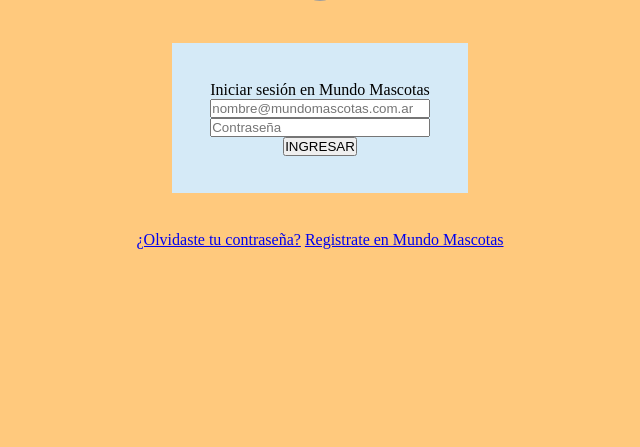
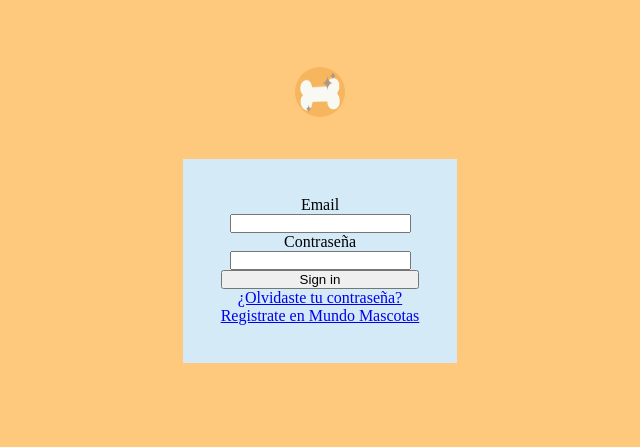
Before and after one commit to Coumas90/grupo_7_MundoMascotas, a Node server app: template views/login.html in a window 1280 px wide. Shown: the part 353-800 px from the top of the page, without its empty margins (320-960 px from the left). Run offline with Node 20, Linux system fonts and the light colour scheme; the template is opened without the code that fills it, so the values that code supplies are empty; grey boxes are pictures that could not be loaded.

Commit message:
Subiendo modificaciones 16/10

```diff
--- a/public/css/login.css
+++ b/public/css/login.css
@@ -8,9 +8,6 @@
     background-color: #FFC97D;
 }
 
-header{
-    display: flex;
-}
 .barra-de-busqueda{
     flex-grow: 4;
 }
@@ -19,6 +16,11 @@
     height: 50px;
     border-radius: 120ch;
     bottom:2cm;
+    margin-top: 4cm;
+}
+img.logo-banner{
+    width:100%;
+    height: 7cm;
 }
 
 section{
--- a/views/index.html
+++ b/views/index.html
@@ -35,7 +35,7 @@
                     </span>
                 </span>
                 <button class="btn btn-primary" type="submit">Ayuda</button>
-                <button class="btn btn-primary" type="submit">Mi cuenta</button>
+                <button class="btn btn-primary" type="submit"><a href="/login.html">Mi cuenta</a></button>
                 <span><a href="/productCart"><i class="fas fa-shopping-basket"></i></a></span>
             </nav>
         <nav>
--- a/views/login.html
+++ b/views/login.html
@@ -11,11 +11,11 @@
         </head>
         <body>
             <header>
-                <div class ="logo-banner"><img class="logo-banner" src = "images/Captura de Pantalla 2022-10-05 a la(s) 17.24.07.png" alt="Banner Mundo Mascotas"></div>
+                <div class ="logo-banner"><img class="logo-banner" src = "images/logos/logo1.png" alt="Banner Mundo Mascotas"></div>
             </header>
             <section class="form-login">
-                <div><img class="logo-chico" src = "images/Captura de Pantalla 2022-10-05 a la(s) 17.29.13.png" alt="Banner Mundo Mascotas"></div>
-                <form action="/productCart" method="get">
+                <div><img class="logo-chico" src = "images/logos/logo2.png" alt="Banner Mundo Mascotas"></div>
+                <!-- <form action="/productCart" method="get">
                     <label class="logo">Iniciar sesión en Mundo Mascotas</label>
                     <div class="elem-group">
                         <input class="elem-group" type="email" id="email" name="client_email" placeholder="nombre@mundomascotas.com.ar" required>
@@ -26,11 +26,24 @@
                     <div>
                      <button type="submit">INGRESAR</button>
                     </div>
-                </form>
-            <footer>
-                <span class="next"><a href="/Olvidaste-tu-contraseña">¿Olvidaste tu contraseña?</a></span>
-                <span class="next"><a href="/register">Registrate en Mundo Mascotas</a></span>
-            </footer>
+                </form> -->
+                <form>
+                    <div class="row mb-3">
+                      <label for="inputEmail3" class="col-sm-2 col-form-label">Email</label>
+                      <div class="col-sm-10">
+                        <input type="email" class="form-control" id="inputEmail3" required>
+                      </div>
+                    </div>
+                    <div class="row mb-3">
+                      <label for="inputPassword3" class="col-sm-2 col-form-label">Contraseña</label>
+                      <div class="col-sm-10">
+                        <input type="password" class="form-control" id="inputPassword3" required>
+                      </div>
+                    </div>
+                    <button type="submit" class="btn btn-primary">Sign in</button>
+                    <span class="next"><a href="/Olvidaste-tu-contraseña">¿Olvidaste tu contraseña?</a></span>
+                    <span class="next"><a href="/register">Registrate en Mundo Mascotas</a></span>
+                  </form>
             </section>
 
         </body>
--- a/views/register.html
+++ b/views/register.html
@@ -14,7 +14,7 @@
             <header>
                 <div class="header.log">
                 <span class="burger-menu"><i class="fas fa-bars"></i></span>
-                <span class ="logo-chico"><img class="logo-chico" src = "images/1.png" alt="logo Mundo Mascotas"></span>
+                <span class ="logo-chico"><img class="logo-chico" src = "images/logos/logo1.png" alt="logo Mundo Mascotas"></span>
                 <span class="barra-de-busqueda">
                          <input  class="barra-de-busqueda" type="search">
                 </span>
@@ -23,7 +23,7 @@
                 </div>
             </header>
             <section class="form-registro">
-                <div><img class="logo-2" src = "images/Captura de Pantalla 2022-10-05 a la(s) 17.29.13.png" alt="Banner Mundo Mascotas"></div>
+                <div><img class="logo-2" src = "images/logos/logo2.png" alt="Banner Mundo Mascotas"></div>
                 <form action="/" method="get">
                     <label>Registrate en Mundo Mascota!</label>
                     <div class="elem-group">
```
Also changed, not shown: public/css/register.css (+13 -2 lines), public/images/Logos/Logo-2-corto.jpg (deleted), public/images/Logos/Logo-2.jpg (deleted), public/images/Logos/Logo-TransparentBackground-2.jpg (deleted), public/images/Logos/Logo-TransparentBackground.jpg (deleted), public/images/Logos/Logo.jpg (deleted), public/images/Logos/logo1.png (added), public/images/Logos/logo2.png (added), public/images/Logos/logo3.png (added), 3 other files.
